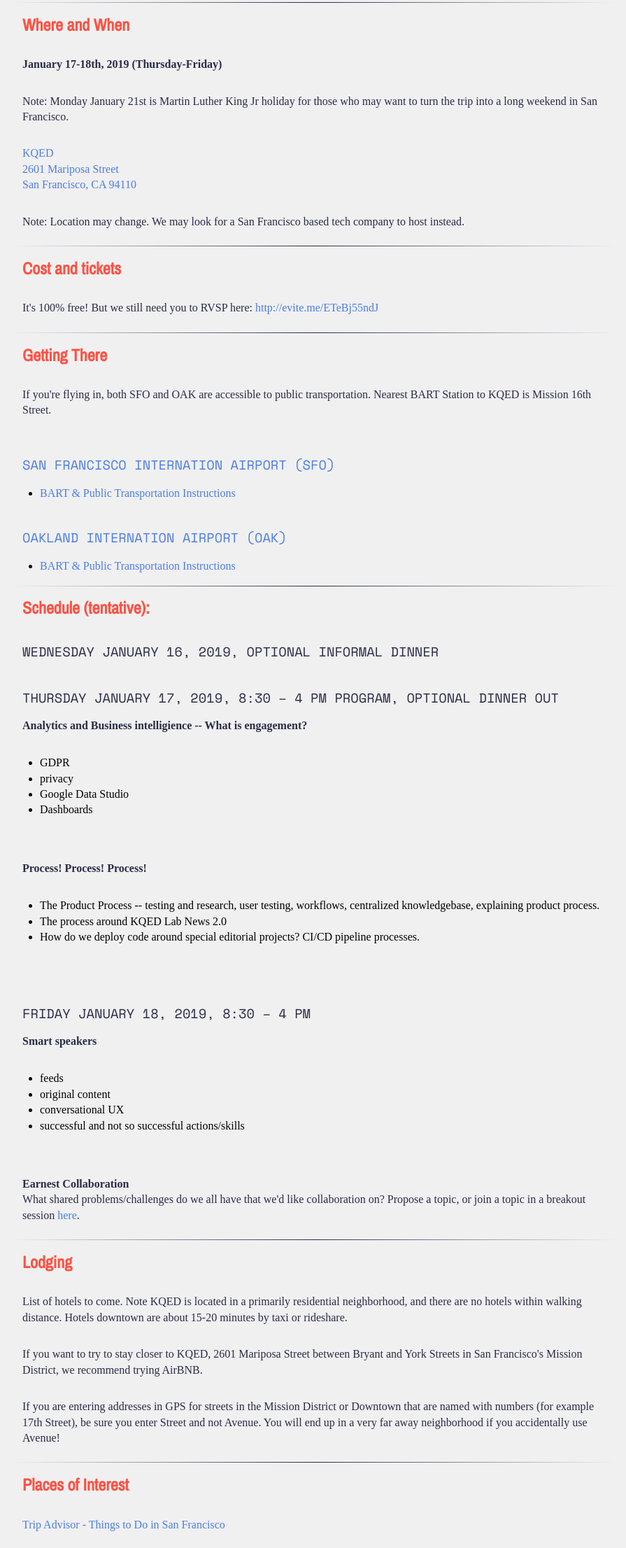
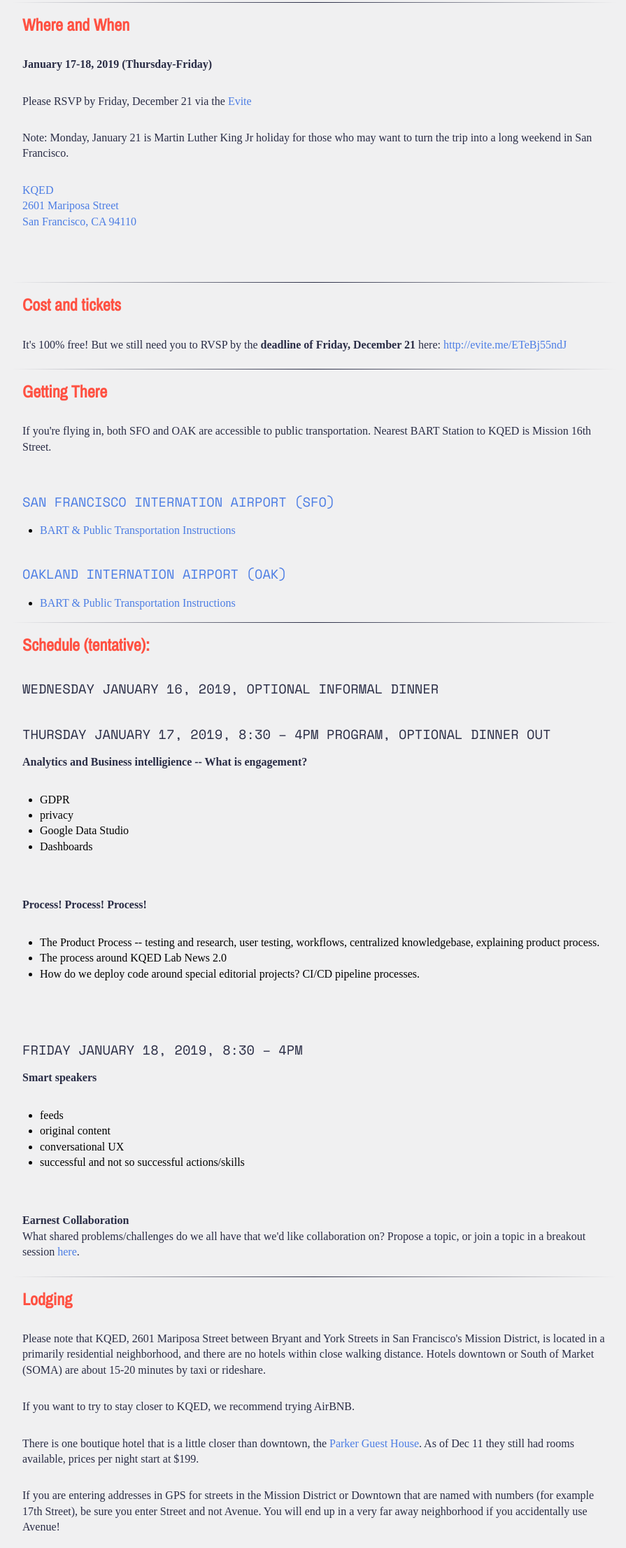
Before and after one commit to PublicMediaKitchen/toolkit, a plain HTML site: page public-media-potluck-january-2019.html in a window 1280 px wide. Shown: the part 362-2574 px from the top of the page at 70% size, without its empty margins (191-1086 px from the left). Drawn offline with nearby package versions, Linux system fonts and the light colour scheme; a web font is replaced by a local one.

Commit message:
Added to lodging, RSVP; removed Lab from agenda
I added a little more information to the Lodging section. I added a RSVP deadline of Friday, December 21. Per Tim Olson, I removed the agenda item "The process around KQED Lab News 2.0" from the January 17 agenda.

```diff
--- a/public-media-potluck-january-2019.html
+++ b/public-media-potluck-january-2019.html
@@ -21,25 +21,24 @@
         <hr>
         <h2>Where and When</h2>
         <p>
-          <strong>January 17-18th, 2019 (Thursday-Friday)</strong>
+          <strong>January 17-18, 2019 (Thursday-Friday)</strong>
         </p>
+        <p>Please RSVP by Friday, December 21 via the <a href="http://evite.me/ETeBj55ndJ">Evite</a></p>
         <p>
-          <span>Note: Monday January 21st is Martin Luther King Jr holiday for those who may want to turn the trip into a long weekend in San Francisco.</span>
+          <span>Note: Monday, January 21 is Martin Luther King Jr holiday for those who may want to turn the trip into a long weekend in San Francisco.</span>
         </p>
         <p>
           <a href="https://www.google.com/maps/place/KQED/@37.7626261,-122.4119323,17z/data=!3m1!4b1!4m5!3m4!1s0x808f7e3101b4c637:0x56d7b6c743789f47!8m2!3d37.7626219!4d-122.4097436" target="_blank">KQED<br />
           2601 Mariposa Street<br />
           San Francisco, CA 94110</a>
         </p>
-        <p>
-          <span>Note: Location may change. We may look for a San Francisco based tech company to host instead.</span>
-        </p>
+        <p>&nbsp;</p>
       </div>
 
       <div class="category">
         <hr>
         <h2>Cost and tickets</h2>
-        <p>It's 100% free! But we still need you to RVSP here: <a href="http://evite.me/ETeBj55ndJ" target="_blank">http://evite.me/ETeBj55ndJ</a></p>
+        <p>It's 100% free! But we still need you to RVSP by the <strong>deadline of Friday, December 21</strong> here: <a href="http://evite.me/ETeBj55ndJ" target="_blank">http://evite.me/ETeBj55ndJ</a></p>
       </div>
 
       <div class="category">
@@ -66,7 +65,7 @@
 
         <h3>Wednesday January 16, 2019, optional informal dinner</h3>
 
-        <h3>Thursday January 17, 2019,  8:30 – 4 pm program, optional dinner out</h3>
+        <h3>Thursday January 17, 2019,  8:30 – 4pm program, optional dinner out</h3>
         <p>
           <b>Analytics and Business intelligience -- What is engagement?</b>
           <ul>
@@ -91,7 +90,7 @@
           </ul>
         </p>
 
-        <h3>Friday January 18, 2019,  8:30 – 4 pm</h3>
+        <h3>Friday January 18, 2019,  8:30 – 4pm</h3>
         <p>
           <b>Smart speakers</b>
           <ul>
@@ -113,8 +112,9 @@
         <hr>
         <h2>Lodging</h2>
 
-        <p>List of hotels to come. Note KQED is located in a primarily residential neighborhood, and there are no hotels within walking distance. Hotels downtown are about 15-20 minutes by taxi or rideshare.</p>
-        <p>If you want to try to stay closer to KQED, 2601 Mariposa Street between Bryant and York Streets in San Francisco's Mission District, we recommend trying AirBNB.</p>
+        <p>Please note that KQED, 2601 Mariposa Street between Bryant and York Streets in San Francisco's Mission District,  is located in a primarily residential neighborhood, and there are no hotels within close walking distance. Hotels downtown or South of Market (SOMA) are about 15-20 minutes by taxi or rideshare.</p>
+        <p>If you want to try to stay closer to KQED, we recommend trying AirBNB.</p>
+        <p>There is one boutique hotel that is a little closer than downtown, the <a href="http://www.parkerguesthouse.com/">Parker Guest House</a>. As of Dec 11 they still had rooms available, prices per night start at $199.        </p>
         <p>If you are entering addresses in GPS for streets in the Mission District or Downtown that are named with numbers (for example 17th Street), be sure you enter Street and not Avenue. You will end up in a very far away neighborhood if you accidentally use Avenue! </p>
 </div>
 <!--end Lodging category -->
@@ -130,10 +130,13 @@
     <p>This  event conflicts with the Thursday evening  dinner, but Thursday, Jan 17, 5-10pm is <a href="https://sf.funcheap.com/free-museum-gallery-crawl-yerba-buena-third-thursdays-soma-19/">Free Museum &amp; Gallery Crawl: Yerba Buena Third Thursdays | SoMa</a>
     downtown.<hr>
         <h2>Food</h2>
-
-        <p><a href="https://www.yelp.com/search?find_desc=&find_loc=2601+Mariposa+street,+san+francisco&ns=1">Yelp's Top 10 Restaurants Close to KQED</a> </p>
+<p>Light breakfast and box lunches will be provided at KQED on Thursday and Friday. Please let us know about any food allergies via the Evite, by the December 21 RSVP deadline.
+<p>Below are some local eateries:
+<p><a href="https://www.yelp.com/search?find_desc=&find_loc=2601+Mariposa+street,+san+francisco&ns=1">Yelp's Top 10 Restaurants Close to KQED</a> </p>
         <p>Great nearby market with takeout <a href="https://gussmarket.com/">Gus's Community Market</a> 2111 Harrison St. at 17th Street (two-three blocks)</p>
-        <p>Safeway and some fast-food restaurants at <a href="https://www.yelp.com/biz/potrero-center-san-francisco">Potrero Center,</a> a two-block walk from KQED at 16th Street and Potrero</p>
+        <p>Safeway and some fast-food restaurants at <a href="https://www.yelp.com/biz/potrero-center-san-francisco">Potrero Center,</a> a two-block walk from KQED at 16th Street and Potrero<br>
+          <br>
+        </p>
 
         <hr>
         <h2>Drink</h2>
@@ -149,6 +152,8 @@
 
       </div> <!--end Places of Interest category -->
 
+    </div> <!--end Places of Interest category -->
+
     </div>
   </body>
 </html>
```
